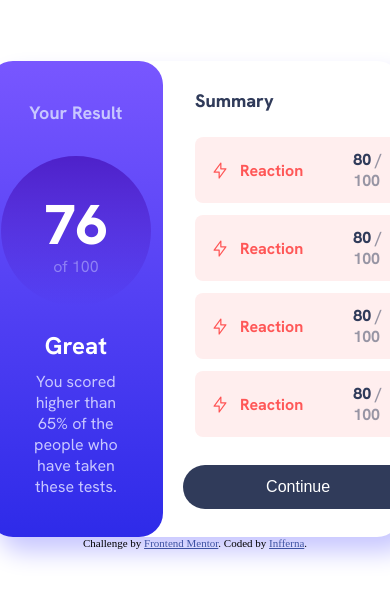
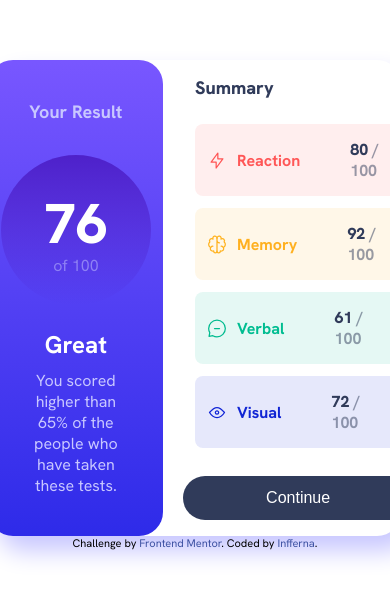
Before and after one commit to Infferna1/Results-Summary, a plain HTML site: page index.html in a window 390 px wide. Shown: the part 117-716 px from the top of the page. Drawn offline with Linux system fonts and the light colour scheme.

Commit message:
Added JS feature, small refacto & completed mobile version

```diff
--- a/index.html
+++ b/index.html
@@ -20,9 +20,11 @@
       .attribution {
         font-size: 11px;
         text-align: center;
+        font-family: "Hanken Grotesk";
       }
       .attribution a {
         color: hsl(228, 45%, 44%);
+        text-decoration: none;
       }
     </style>
   </head>
@@ -48,42 +50,7 @@
         <header>Summary</header>
         <section>
           <div class="summary-container">
-            <div class="summary-item">
-              <div class="left-content">
-                <img src="/assets/images/icon-reaction.svg" alt="" />
-                <p>Reaction</p>
-              </div>
-              <div class="right-content">
-                <p><b>80</b> / 100</p>
-              </div>
-            </div>
-            <div class="summary-item">
-              <div class="left-content">
-                <img src="/assets/images/icon-reaction.svg" alt="" />
-                <p>Reaction</p>
-              </div>
-              <div class="right-content">
-                <p><b>80</b> / 100</p>
-              </div>
-            </div>
-            <div class="summary-item">
-              <div class="left-content">
-                <img src="/assets/images/icon-reaction.svg" alt="" />
-                <p>Reaction</p>
-              </div>
-              <div class="right-content">
-                <p><b>80</b> / 100</p>
-              </div>
-            </div>
-            <div class="summary-item">
-              <div class="left-content">
-                <img src="/assets/images/icon-reaction.svg" alt="" />
-                <p>Reaction</p>
-              </div>
-              <div class="right-content">
-                <p><b>80</b> / 100</p>
-              </div>
-            </div>
+
           </div>
         </section>
         <button>Continue</button>
@@ -95,6 +62,8 @@
       <a href="https://www.frontendmentor.io?ref=challenge" target="_blank"
         >Frontend Mentor</a
       >. Coded by <a href="#">Infferna</a>.
+
+      <script type="text/javascript" src="main.js"></script>
     </div>
   </body>
 </html>
--- /dev/null
+++ b/main.js
@@ -0,0 +1,66 @@
+const summaryContainer = document.querySelector(".summary-container");
+
+fetch("data.json")
+  .then((response) => response.json())
+  .then((data) => {
+    for (let i = 0; i < data.length; i++) {
+      const newDiv = document.createElement("div");
+      newDiv.className = "summary-item";
+
+      const leftContent = document.createElement("div");
+      leftContent.className = "left-content";
+
+      const image = document.createElement("img");
+      image.src = data[i].icon;
+
+      const category = document.createElement("p");
+      category.textContent = data[i].category;
+
+      const rightContent = document.createElement("div");
+      rightContent.className = "right-content";
+
+      const pElement = document.createElement("p");
+
+      const bElement = document.createElement("b");
+      bElement.textContent = data[i].score;
+
+      const slashText = document.createTextNode(" / ");
+
+      const totalText = document.createTextNode("100");
+
+      pElement.appendChild(bElement);
+      pElement.appendChild(slashText);
+      pElement.appendChild(totalText);
+
+      rightContent.appendChild(pElement);
+
+      leftContent.appendChild(image);
+      leftContent.appendChild(category);
+
+      switch (data[i].category) {
+        case "Reaction":
+          leftContent.style.color = "var(--light-red)";
+          newDiv.style.backgroundColor = "var(--light-red-transparent)";
+          break;
+        case "Memory":
+          leftContent.style.color = "var(--orange-yellow)";
+          newDiv.style.backgroundColor = "var(--light-yellow-transparent)";
+          break;
+        case "Verbal":
+          leftContent.style.color = "var(--green-teal)";
+          newDiv.style.backgroundColor = "var(--light-green-transparent)";
+          break;
+        case "Visual":
+          leftContent.style.color = "var(--cobalt-blue)";
+          newDiv.style.backgroundColor = "var(--light-blue-transparent)";
+          break;
+        default:
+      }
+
+      newDiv.appendChild(leftContent);
+      newDiv.appendChild(rightContent);
+
+      summaryContainer.appendChild(newDiv);
+    }
+  })
+  .catch((error) => console.error("Error:", error));
--- a/style.css
+++ b/style.css
@@ -165,27 +165,28 @@ body {
 .container article:last-child header {
   font-weight: 800;
   font-size: 18px;
-  align-self:flex-start;
+  align-self: flex-start;
   margin-bottom: 0.8rem;
 }
 
+.container article:last-child section {
+  width: 100%;
+}
+
 .summary-item {
-  background-color: var(--light-red-transparent);
+  /* background-color: var(--light-red-transparent); */
   display: flex;
   justify-content: space-between;
   align-items: center;
-  padding-left: 15px;
-  padding-right: 15px;
-  padding-top: 12px;
-  padding-bottom: 12px;
   border-radius: 0.5rem;
   margin: 12px 0;
+  padding: 15px 12px;
 }
 
 .left-content {
   display: flex;
   margin-right: 25px;
-  color: var(--light-red);
+  /* color: var(--light-red); */
 }
 
 .left-content img {
@@ -226,3 +227,35 @@ body {
     var(--background-royal-blue)
   );
 }
+
+@media (max-width: 376px) {
+  .container {
+    flex-direction: column;
+    border-radius: 0;
+    box-shadow: none;
+  }
+
+  .container article:first-child {
+    order: 1;
+    max-width: none;
+    border-radius: 0 0 1.5rem 1.5rem;
+  }
+
+  .container article:last-child {
+    order: 2;
+    max-width: none;
+    margin: 2rem;
+  }
+
+  .container article:last-child section {
+    width: 100%;
+  }
+
+  .summary-item {
+    padding: 15px 10px;
+  }
+
+  .attribution {
+    display: none;
+  }
+}
```
